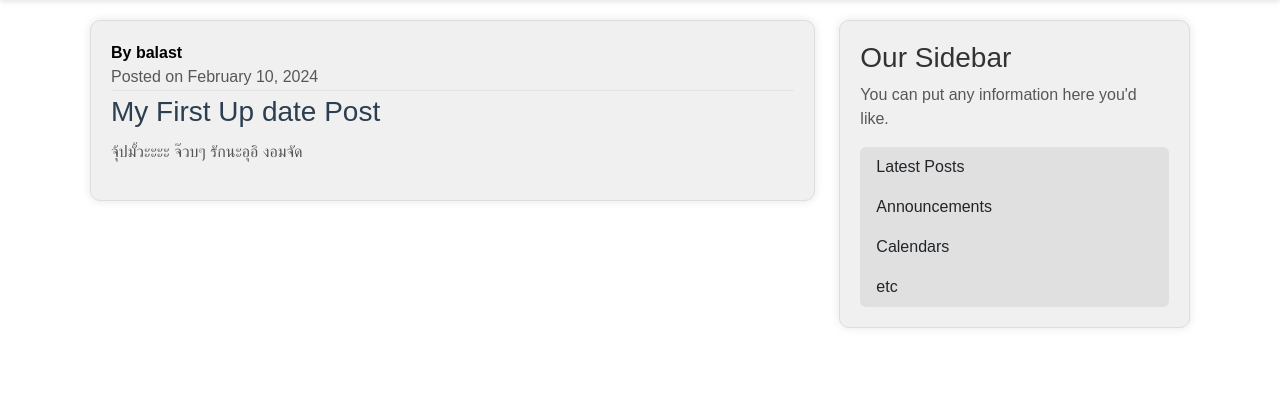
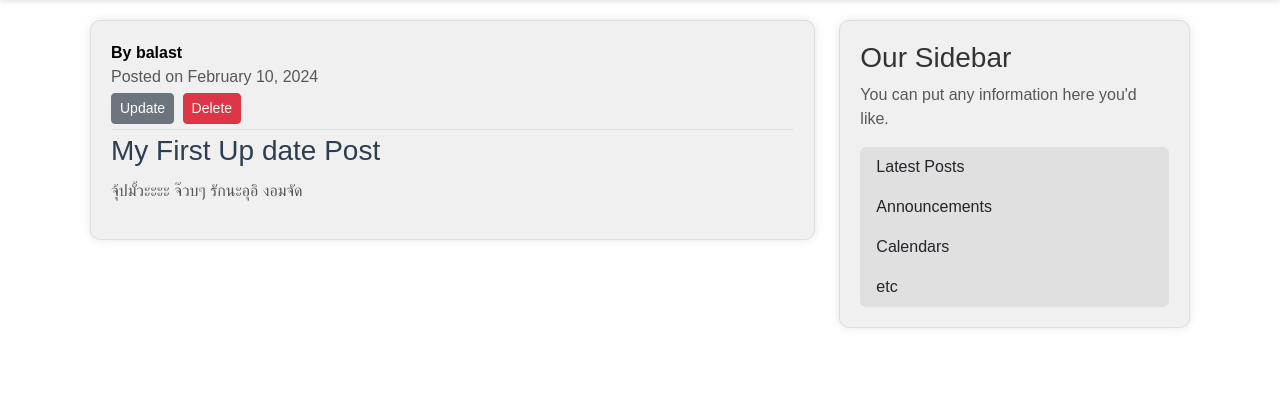
Before and after one commit to KankaveeRamsri/Web-pantip, a Flask app: page /post/1 in a window 1280 px wide. Shown: the part 143-563 px from the top of the page. Run offline with Flask 3, Linux system fonts and the light colour scheme; a user stored in the database is signed in.

Commit message:
delete post

```diff
--- a/flaskblog/routes.py
+++ b/flaskblog/routes.py
@@ -105,18 +105,40 @@ def new_post():
         db.session.commit()
         flash('Your post has been created!', 'success')
         return redirect(url_for('home'))
-    return render_template('create_post.html', title='New Post', form=form)
+    return render_template('create_post.html', title='New Post',
+                           form=form, legend='New Post')
 
 @app.route("/post/<int:post_id>")
 def post(post_id):
     post = Post.query.get_or_404(post_id)
     return render_template('post.html', title=post.title, post=post)
 
-@app.route("/post/<int:post_id>/update")
+@app.route("/post/<int:post_id>/update", methods=['GET', 'POST'])
 @login_required
 def update_post(post_id):
     post = Post.query.get_or_404(post_id)
     if post.author != current_user:
         abort(403)
     form = PostForm()
-    return render_template('create_post.html', title='Update Post', form=form)
+    if form.validate_on_submit():
+        post.title = form.title.data
+        post.content = form.content.data
+        db.session.commit()
+        flash('Your post has been update!', 'success')
+        return redirect(url_for('post', post_id=post.id))
+    elif request.method == 'GET':
+        form.title.data = post.title
+        form.content.data = post.content
+    return render_template('create_post.html', title='Update Post',
+                           form=form, legend='Update Post' )
+
+@app.route("/post/<int:post_id>/delete", methods=['GET', 'POST'])
+@login_required
+def delete_post(post_id):
+    post = Post.query.get_or_404(post_id)
+    if post.author != current_user:
+        abort(403)
+    db.session.delete(post)
+    db.session.commit()
+    flash('Your post has been deleted!', 'success')
+    return redirect(url_for('home'))
--- a/flaskblog/templates/create_post.html
+++ b/flaskblog/templates/create_post.html
@@ -6,7 +6,7 @@
             <form method="POST" action="">
                 {{ form.hidden_tag() }}
                 <fieldset class="form-group">
-                    <legend class="border-bottom mb-4">New Post</legend>
+                    <legend class="border-bottom mb-4">{{ legend }}</legend>
                     <div class="mb-3">
                         {{ form.title.label(class="form-label") }}
                         {% if form.title.errors %}
--- a/flaskblog/templates/post.html
+++ b/flaskblog/templates/post.html
@@ -8,10 +8,35 @@
                 </span>
                 <span class="text-muted">
                     Posted on {{ post.date_posted.strftime('%B %d, %Y') }}
+                    {% if post.author == current_user %}
+                    <div>
+                        <a class="btn btn-secondary btn-sm mt-1 mb-1" href="{{ url_for('update_post', post_id=post.id) }}">Update</a>
+                        <button type="button" class="btn btn-danger btn-sm m-1" data-toggle="modal" data-target="#deleteModal">Delete</button>
+                    </div>
+                    {% endif %}
                 </span>
             </div>
             <h2 class="article-title">{{ post.title }}</h2>
             <p class="article-content">{{ post.content }}</p>
         </div>
     </article>
+    <!-- Modal -->
+    <div class="modal fade" id="deleteModal" tabindex="-1" role="dialog" aria-labelledby="deleteModalLabel" aria-hidden="true">
+        <div class="modal-dialog" role="document">
+        <div class="modal-content">
+            <div class="modal-header">
+            <h5 class="modal-title" id="deleteModalLabel">Delete Post?</h5>
+            <button type="button" class="close" data-dismiss="modal" aria-label="Close">
+                <span aria-hidden="true">&times;</span>
+            </button>
+            </div>
+            <div class="modal-footer">
+            <button type="button" class="btn btn-secondary" data-dismiss="modal">Close</button>
+            <form action="{{ url_for('delete_post', post_id=post.id) }}" method="POST">
+                <input class="btn btn-danger" type="submit" value="Delete">
+            </form>
+            </div>
+        </div>
+        </div>
+    </div>
 {% endblock content %}
```
Also changed, not shown: instance/site.db.
